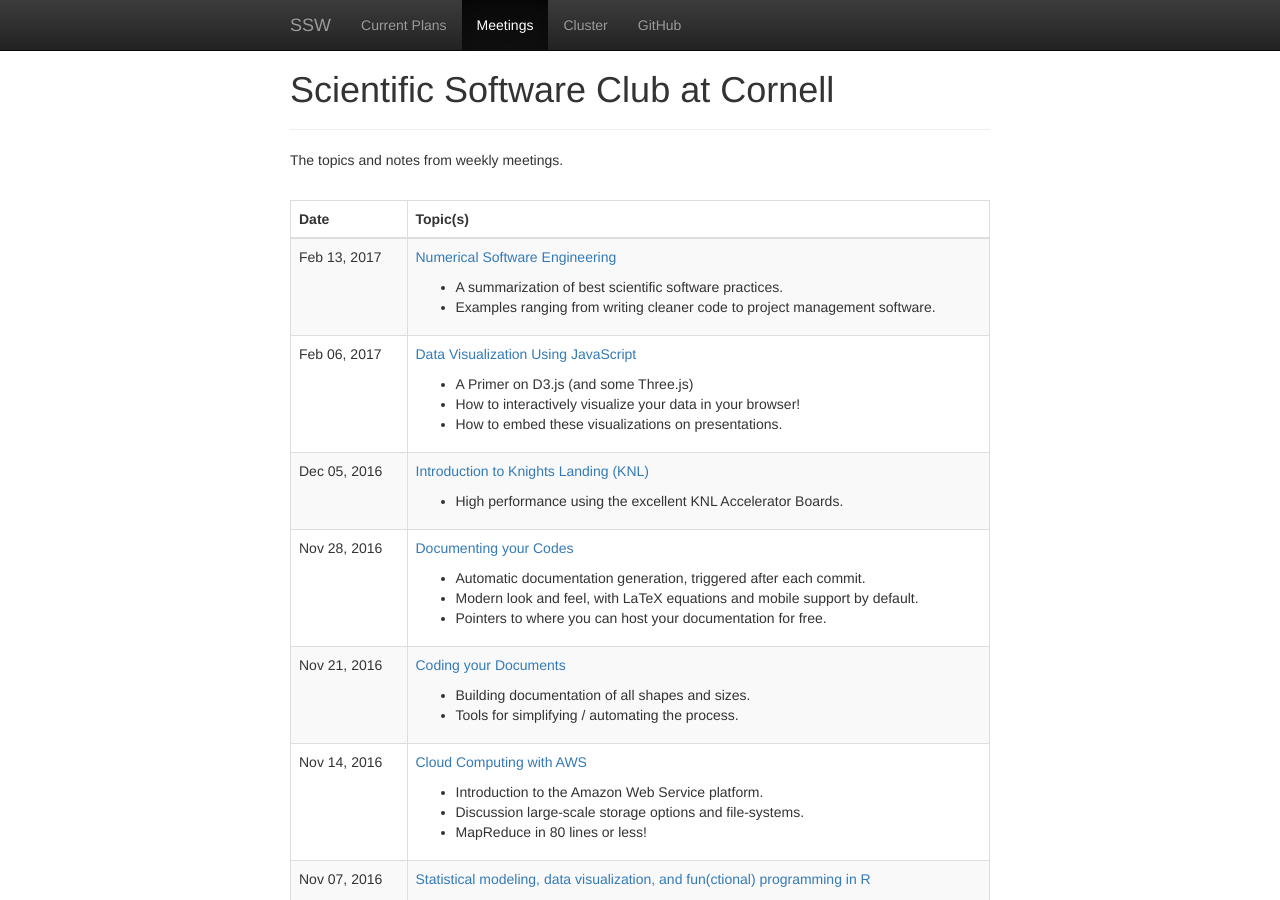
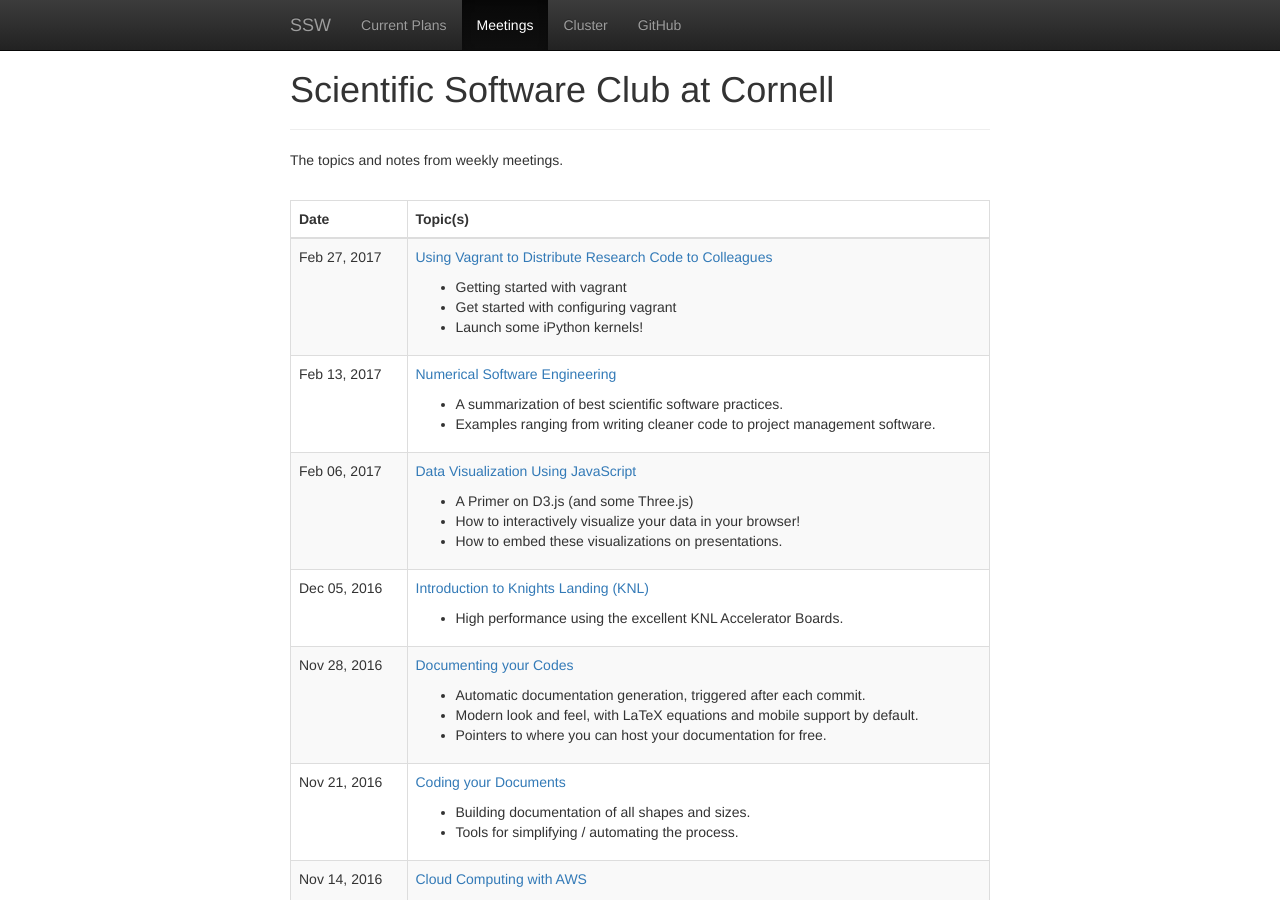
Before and after one commit to cornell-ssw/cornell-ssw.github.io, a Jekyll site: the page built from meetings.html, in a window 1280 px wide and 900 px high. Built offline with Jekyll 4.4.1, drawn with Linux system fonts in a browser that asks for light colours; nearby versions of some CDN libraries; some of the changed lines change nothing that is shown.

Commit message:
frank on vagrant

```diff
--- a/_data/meetings.yml
+++ b/_data/meetings.yml
@@ -1,3 +1,13 @@
+# Week 14
+################################################################################
+-
+  date: 2017-02-27
+  info: >
+    <a href="/meetings/2017-02-27">Using Vagrant to Distribute Research Code to Colleagues</a>
+  brief:
+    - Getting started with vagrant
+    - Get started with configuring vagrant
+    - Launch some iPython kernels!
 # Week 13
 ################################################################################
 -
--- /dev/null
+++ b/meetings/2017-02-27.md
@@ -0,0 +1,45 @@
+---
+title: Using Vagrant to Distribute
+subtitle: "Research Code" to Colleagues
+layout: post
+speakers:
+  - speaker:
+    name: Frank Horowitz
+    affil: Cornell University EAS
+---
+
+# Overview
+--------------------------------------------------------------------------------
+- [Using Vagrant to Distribute "Research Code" to Colleagues](#using-vagrant-to-distribute-research-code-to-colleauges)
+    - Getting started with vagrant
+    - Get started with configuring vagrant
+    - Launch some iPython kernels!
+
+# Using Vagrant to Distribute
+
+## "Research Code" to Colleagues
+--------------------------------------------------------------------------------
+
+Presentation courtesy of Frank Horowitz.
+
+**Abstract**:
+
+_Problem: You have some code that other colleagues want to *use* (or maybe even co-develop) but your code is composed of many moving parts, and dll-hades awaits on multiple versions of multiple operating systems and software environments. You don’t have time to figure out *how* to install your system on all of: Macs (via homebrew or macports or native versions or whatever) or Windows Boxes (cygwin? native?) or Linux boxes (Centos? Debian? Ubuntu? Suse? and which version?) Combinatorial explosions!_
+
+_Workable Solution: Vagrant allows you to build and configure a virtual machine with your software system *once-and-only-once* and distribute that to your colleagues._
+
+_I’ll describe some scenarios I have faced in such a situation and we will walk through an installation using Vagrant and VirtualBox (both free-as-in-beer) running Ubuntu in a virtual machine on your laptop._
+
+_To prevent network meltdown in the meeting room on Monday evening, please have downloaded and installed versions appropriate to your working OS of choice:_
+
+1. _[VirtualBox](https://www.virtualbox.org/wiki/Downloads)_
+
+2. _[Vagrant](https://www.vagrantup.com/downloads.html)_
+
+_Also ensure that you have a browser, git, and some source-code-editor you know how to use up and running on your laptop._
+
+_The result after Monday’s session should be a running IPython/Jupyter notebook environment, configured on a virtual machine running on your laptop, controlled by Vagrant. You will have the source code and data for the whole system editable in your local environment, but will connect to the IPython environment via a browser from your local machine to the Vagrant configured server running the code._
+
+--------------------------------------------------------------------------------
+
+<script async class="speakerdeck-embed" data-id="e4388ff6056d46628633a9979dee0c04" data-ratio="1.29456384323641" src="//speakerdeck.com/assets/embed.js"></script>
```
